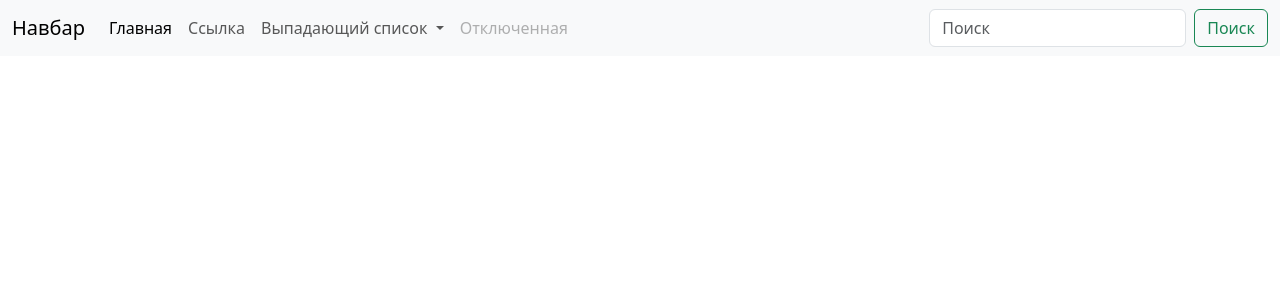
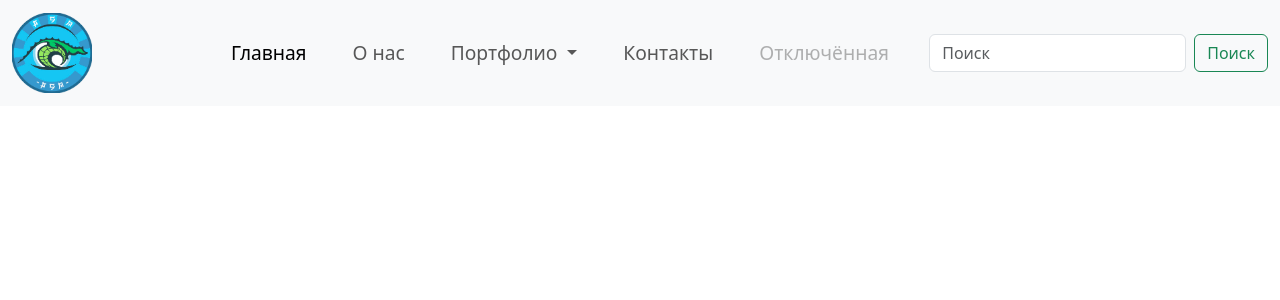
Before and after one commit to hiOganes/projects, a Django app: template asm_website/asm/templates/navbar.html in a window 1280 px wide. Shown: the top 300 px of the page. Run offline with Django 5.2, Linux system fonts and the light colour scheme; the template is opened without the code that fills it, so the values that code supplies are empty.

Commit message:
navbar_test#2

```diff
--- a/asm_website/asm/main_pages/static/main_pages/css/navbar.css
+++ b/asm_website/asm/main_pages/static/main_pages/css/navbar.css
@@ -22,11 +22,11 @@
     font-size: larger;
     margin: 0 15px;
     border-radius: 10px;
-    transition: translateY 1s ease;
+    transition: background-color 0.5s ease;
 }
 
 .nav-link:hover {
-    transform: translateY(50%);
+    background-color: rgb(184, 184, 184);
 }
 
 .nav-link {
--- a/asm_website/asm/templates/navbar.html
+++ b/asm_website/asm/templates/navbar.html
@@ -6,13 +6,16 @@
     <meta name="viewport" content="width=device-width, initial-scale=1.0">
     <link href="https://cdn.jsdelivr.net/npm/bootstrap@5.3.3/dist/css/bootstrap.min.css" rel="stylesheet"
         integrity="sha384-QWTKZyjpPEjISv5WaRU9OFeRpok6YctnYmDr5pNlyT2bRjXh0JMhjY6hW+ALEwIH" crossorigin="anonymous">
+    <link rel="stylesheet" href="../main_pages/static/main_pages/css/navbar.css">
     <title>Дырка годзилы</title>
 </head>
 
 <body>
     <nav class="navbar navbar-expand-lg bg-body-tertiary">
         <div class="container-fluid">
-            <a class="navbar-brand" href="#">Навбар</a>
+            <a class="navbar-brand"
+                href="https://gorodskayaferma.ru/upload/webp/medialibrary/547/m7wozdsdut1kv0w4iz7v1dw21eu8bt6n.webp"><img
+                    src="../main_pages/static/main_pages/images/logo.png" alt=""></a>
             <button class="navbar-toggler" type="button" data-bs-toggle="collapse"
                 data-bs-target="#navbarSupportedContent" aria-controls="navbarSupportedContent" aria-expanded="false"
                 aria-label="Переключатель навигации">
@@ -24,24 +27,32 @@
                         <a class="nav-link active" aria-current="page" href="#">Главная</a>
                     </li>
                     <li class="nav-item">
-                        <a class="nav-link" href="#">Ссылка</a>
+                        <a class="nav-link" href="#">О нас</a>
                     </li>
                     <li class="nav-item dropdown">
                         <a class="nav-link dropdown-toggle" href="#" role="button" data-bs-toggle="dropdown"
                             aria-expanded="false">
-                            Выпадающий список
+                            Портфолио
                         </a>
                         <ul class="dropdown-menu">
-                            <li><a class="dropdown-item" href="#">Действие</a></li>
-                            <li><a class="dropdown-item" href="#">Другое действие</a></li>
+                            <li><a class="dropdown-item" href="#">Анимации</a></li>
+                            <li><a class="dropdown-item" href="#">Карточки WB и Ozon</a></li>
+                            <li><a class="dropdown-item" href="#">Иллюстрации и принты</a></li>
+                            <li><a class="dropdown-item" href="#">Стикеры</a></li>
+                            <li><a class="dropdown-item" href="#">Логотипы фирменный стиль</a></li>
                             <li>
                                 <hr class="dropdown-divider">
                             </li>
-                            <li><a class="dropdown-item" href="#">Что-то еще здесь</a></li>
+                            <li><a class="dropdown-item"
+                                    href="https://www.mk.ru/social/2016/12/29/psikhologi-raskryli-taynyy-smysl-goda-petukha.html">Давит
+                                    петух</a></li>
                         </ul>
                     </li>
                     <li class="nav-item">
-                        <a class="nav-link disabled">Отключенная</a>
+                        <a class="nav-link" href="#">Контакты</a>
+                    </li>
+                    <li class="nav-item">
+                        <a class="nav-link disabled">Отключённая</a>
                     </li>
                 </ul>
                 <form class="d-flex" role="search">
```
